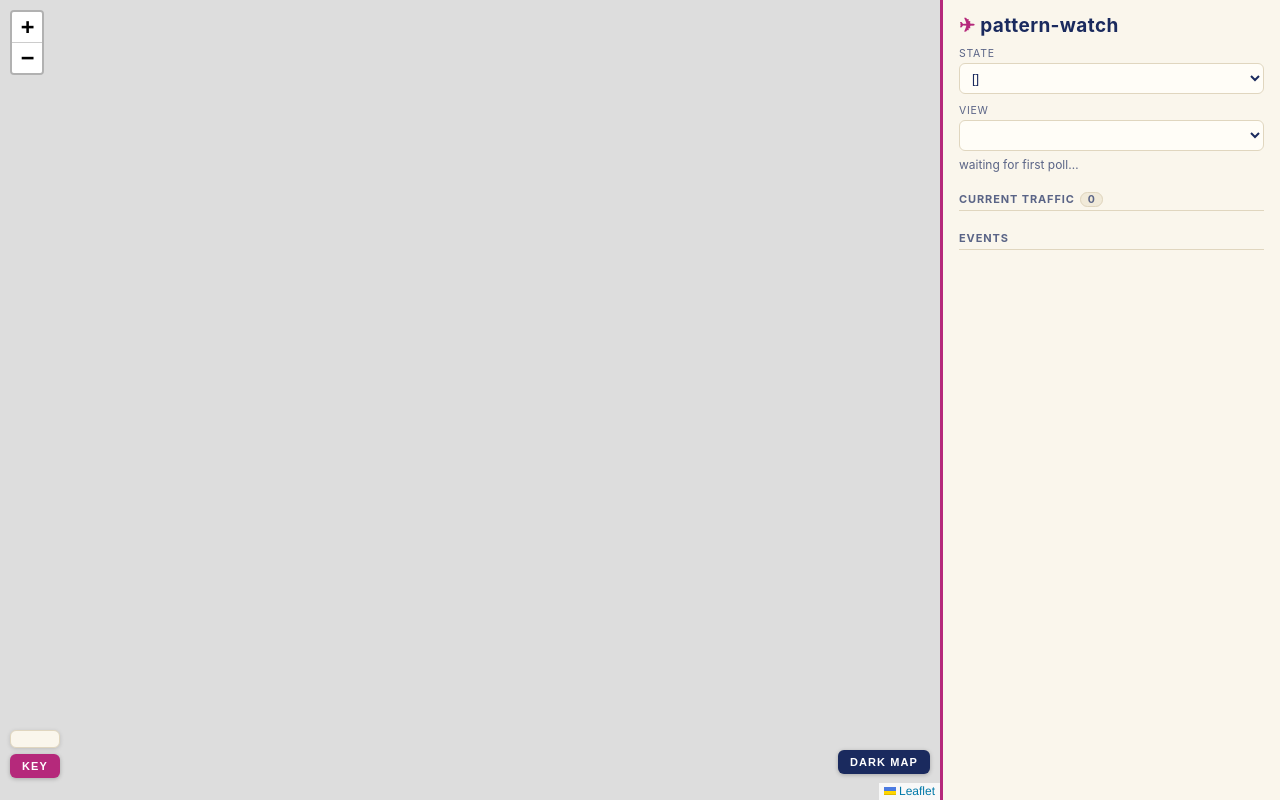
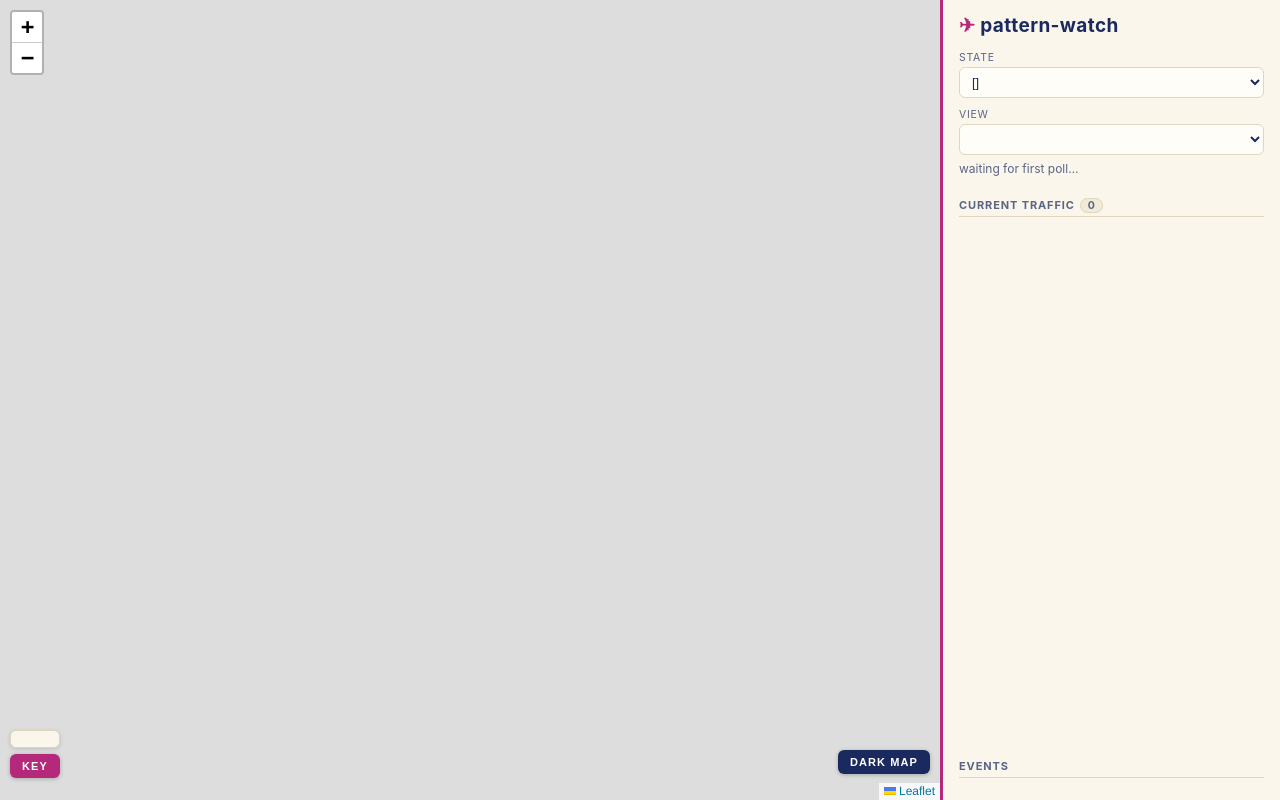
Before and after one commit to Karan-ksm/Pattern-watch, a Python web app: template templates/index.html in a window 1280 px wide. Run offline with Jinja, Linux system fonts and the light colour scheme; the template is opened without the code that fills it: most values are stand-ins (such as "Sample title", 1, 10 or a date in 2020); lists and menus that the app fills with data are empty.

Commit message:
sidebar: scroll the traffic list in its own box, not the page
A growing aircraft list stretched the sidebar into one long scroll
area, so browser scroll restoration (on reload) and scroll anchoring
(on list growth) kept dumping the viewer at the bottom, and the
hover-linked scrollIntoView could shove the whole column. The sidebar
is now a fixed flex column: the traffic list flexes and scrolls
internally (overflow-anchor off), the event feed gets its own capped
scroll box, and the page itself never moves.

```diff
--- a/templates/index.html
+++ b/templates/index.html
@@ -24,9 +24,16 @@
   #map { flex: 1; position: relative; }
 
   /* --- sidebar ----------------------------------------------------------- */
-  #sidebar { width: 340px; overflow-y: auto; padding: 14px 16px;
+  /* A fixed column that never scrolls as a whole: the traffic list and
+     the event feed each scroll inside their own box, so a growing list
+     (or the browser restoring/anchoring scroll) can't shove the page
+     around. */
+  #sidebar { width: 340px; overflow: hidden; padding: 14px 16px;
     background: var(--paper); border-left: 3px solid var(--magenta);
-    box-sizing: border-box; }
+    box-sizing: border-box; display: flex; flex-direction: column; }
+  #traffic-list { flex: 1 1 auto; min-height: 120px; overflow-y: auto;
+    overflow-anchor: none; }
+  #event-list { flex: 0 0 auto; max-height: 150px; overflow-y: auto; }
   #sidebar h1 { font-size: 19px; margin: 0; letter-spacing: .02em; }
   #sidebar h1 .plane { color: var(--magenta); }
   #sidebar h2 { font-size: 11px; text-transform: uppercase; letter-spacing: .08em;
```
